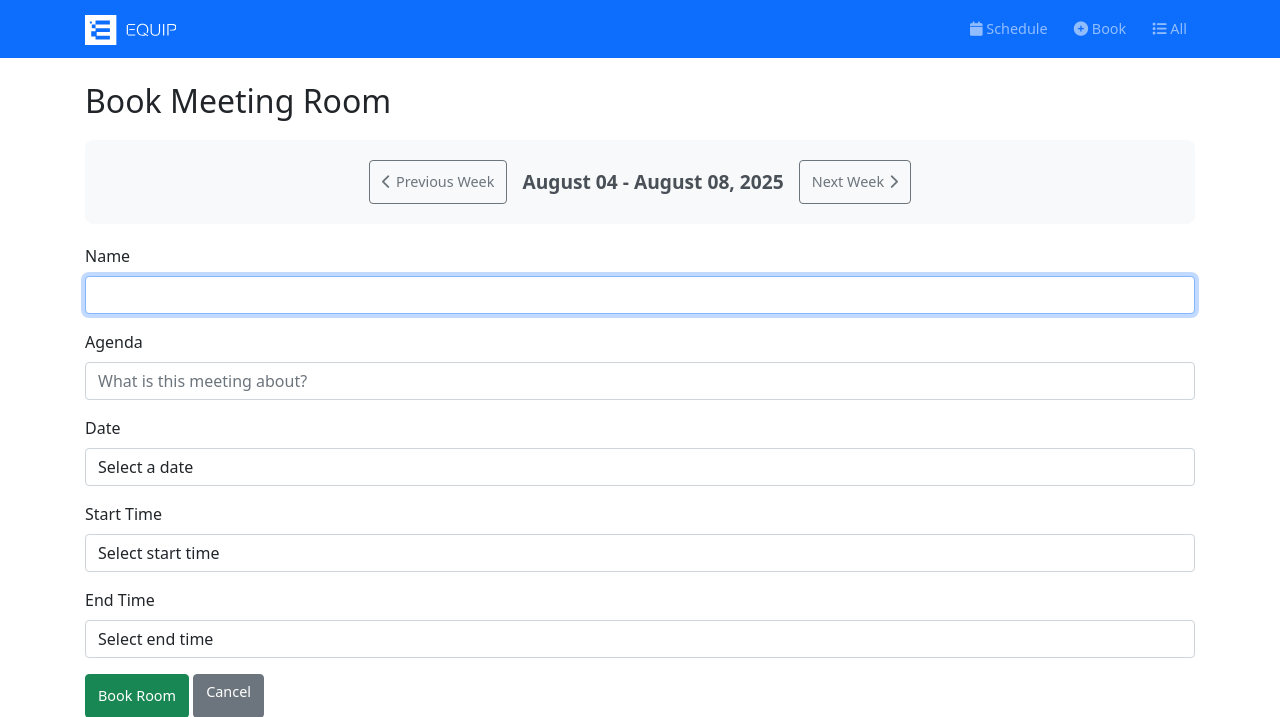
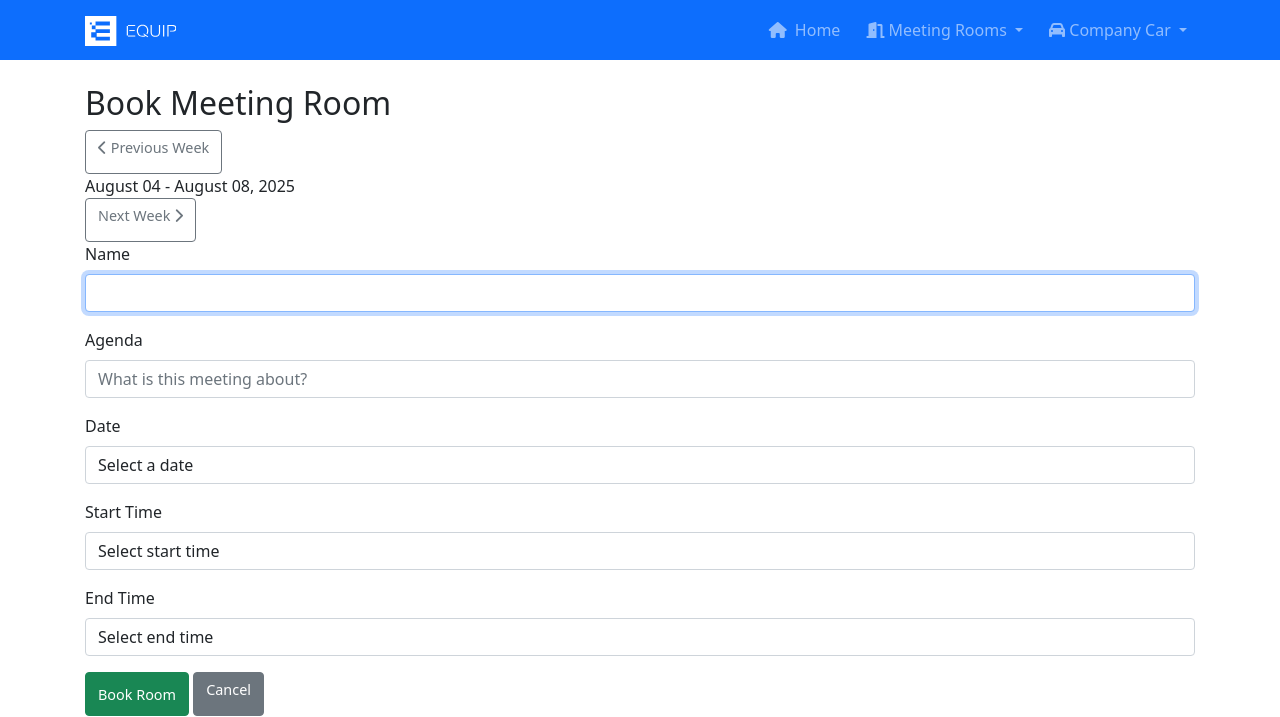
Before and after one commit to ChipulumutsoPhiri/Equip-Room-Booking, a Flask app: page /car/book in a window 1280 px wide. Shown: the top 717 px of the page. Run offline with Flask 3, Linux system fonts and the light colour scheme.

Commit message:
Update base.html
final from vsc

```diff
--- a/templates/base.html
+++ b/templates/base.html
@@ -3,108 +3,13 @@
 <head>
     <meta charset="UTF-8">
     <meta name="viewport" content="width=device-width, initial-scale=1.0">
-    <title>Meeting Room Booking</title>
+    <title>{% block title %}Office Resource Booking{% endblock %}</title>
     <link href="https://cdn.jsdelivr.net/npm/bootstrap@5.1.3/dist/css/bootstrap.min.css" rel="stylesheet">
     <link href="https://cdnjs.cloudflare.com/ajax/libs/font-awesome/6.0.0/css/all.min.css" rel="stylesheet">
     <style>
-        /* Mobile-first responsive design */
-        .booked {
-            background-color: #ffebee;
-            color: #c62828;
-            font-weight: bold;
-            padding: 8px;
-            text-align: center;
-            border-radius: 4px;
-        }
-        .available {
-            background-color: #e8f5e8;
-            cursor: pointer;
-            transition: background-color 0.2s;
-            padding: 8px;
-            text-align: center;
-            border-radius: 4px;
-        }
-        .available:hover {
-            background-color: #c8e6c9;
-        }
-        .time-slot {
-            font-size: 0.9em;
-            font-weight: bold;
-            background-color: #f5f5f5;
-            white-space: nowrap;
-            padding: 8px;
-        }
-
-        /* Week navigation - mobile responsive */
-        .week-navigation {
-            display: flex;
-            flex-direction: column;
-            align-items: center;
-            gap: 15px;
-            margin: 20px 0;
-            background: #f8f9fa;
-            padding: 20px;
-            border-radius: 8px;
-        }
-
-        .week-nav-buttons {
-            display: flex;
-            gap: 15px;
-            width: 100%;
-            justify-content: space-between;
-        }
-
-        .week-display {
-            font-size: 1.1em;
-            font-weight: bold;
-            color: #495057;
-            text-align: center;
-        }
-
-        .past-week {
-            opacity: 0.7;
-        }
-        .current-week {
-            background-color: #fff3cd;
-            border: 2px solid #ffc107;
-        }
-        .nav-btn {
-            display: flex;
-            align-items: center;
-            gap: 5px;
-            flex: 1;
-            justify-content: center;
-            min-height: 44px; /* Touch-friendly button size */
-        }
-
-        /* Schedule table responsive */
-        .schedule-table {
-            font-size: 0.85em;
-        }
-
-        .schedule-table th {
-            background-color: #343a40;
-            color: white;
-            text-align: center;
-            padding: 10px 4px;
-            font-size: 0.8em;
-        }
-
-        .schedule-table td {
-            padding: 4px;
-            vertical-align: middle;
-            min-height: 44px; /* Touch-friendly */
-        }
-
-        .quick-book-hint {
-            font-size: 0.75em;
-            color: #6c757d;
-            font-style: italic;
-        }
-
-        /* Mobile navbar improvements */
+        /* Global responsive improvements */
         .navbar-brand svg {
-            height: 25px;
+            height: 30px;
         }
 
         .navbar-nav {
@@ -117,25 +22,16 @@
             padding: 8px 12px;
         }
 
-        /* Container adjustments for mobile */
         .container {
             padding-left: 10px;
             padding-right: 10px;
         }
 
-        /* Responsive table wrapper */
-        .table-responsive {
-            border-radius: 8px;
-            box-shadow: 0 2px 8px rgba(0,0,0,0.1);
-        }
-
-        /* Mobile alerts */
         .alert {
             font-size: 0.9em;
             padding: 12px;
         }
 
-        /* Mobile buttons */
         .btn {
             min-height: 44px;
             font-size: 0.9em;
@@ -146,79 +42,19 @@
             font-size: 0.8em;
         }
 
-        /* Tablet and desktop improvements */
         @media (min-width: 768px) {
-            .week-navigation {
-                flex-direction: row;
-                justify-content: center;
+            .navbar-brand svg {
+                height: 35px;
             }
 
-            .week-nav-buttons {
-                width: auto;
-                justify-content: center;
-            }
-
-            .nav-btn {
-                flex: none;
-            }
-
-            .schedule-table {
-                font-size: 0.9em;
-            }
-
-            .schedule-table th {
-                font-size: 0.9em;
-                padding: 12px 8px;
-            }
-
-            .schedule-table td {
-                padding: 8px;
-            }
-
-            .navbar-brand svg {
-                height: 30px;
+            .navbar-nav .nav-link {
+                font-size: 1em;
+                padding: 10px 15px;
             }
 
             .container {
                 padding-left: 15px;
                 padding-right: 15px;
-            }
-        }
-
-        /* Large screens */
-        @media (min-width: 1200px) {
-            .schedule-table {
-                font-size: 1em;
-            }
-
-            .week-display {
-                font-size: 1.2em;
-            }
-        }
-
-        /* Fix for very small screens */
-        @media (max-width: 576px) {
-            .schedule-table th,
-            .schedule-table td {
-                font-size: 0.7em;
-                padding: 2px;
-            }
-
-            .time-slot {
-                font-size: 0.7em;
-            }
-
-            .quick-book-hint {
-                font-size: 0.6em;
-            }
-
-            .week-display {
-                font-size: 1em;
-            }
-
-            .navbar-nav .nav-link {
-                font-size: 0.8em;
-                padding: 6px 8px;
             }
         }
     </style>
@@ -227,13 +63,10 @@
     <nav class="navbar navbar-expand-lg navbar-dark bg-primary">
         <div class="container">
             <a class="navbar-brand" href="/">
+                <!-- ✅ Your original logo preserved -->
                 <svg style="height: 30px; margin-right: 8px;" viewBox="0 0 1028.18 337.41" xmlns="http://www.w3.org/2000/svg">
                   <defs>
-                    <style>
-                      .cls-1 {
-                        fill: white;
-                      }
-                    </style>
+                    <style>.cls-1 { fill: white; }</style>
                   </defs>
                   <g>
                     <path class="cls-1" d="M352.67,0v337.41H0V0h352.67ZM279.95,275.78v-43.19h-148.46v-41.34h148.46v-43.2H118.65v-42.05h161.3v-43.19H118.5v42.91h-41.87v42.83h41.87v34.27h-48.53v60.1h48.53v32.86h161.45ZM76.98,95.99v-23.46h-22.33v23.46h22.33Z"/>
@@ -252,16 +85,42 @@
                   </g>
                 </svg>
             </a>
-            <div class="navbar-nav ms-auto">
-                <a class="nav-link" href="/">
-                    <i class="fas fa-calendar"></i> Schedule
-                </a>
-                <a class="nav-link" href="/book">
-                    <i class="fas fa-plus-circle"></i> Book
-                </a>
-                <a class="nav-link" href="/bookings">
-                    <i class="fas fa-list"></i> All
-                </a>
+            <button class="navbar-toggler" type="button" data-bs-toggle="collapse" data-bs-target="#navbarNav">
+                <span class="navbar-toggler-icon"></span>
+            </button>
+            <div class="collapse navbar-collapse" id="navbarNav">
+                <ul class="navbar-nav ms-auto">
+                    <li class="nav-item">
+                        <a class="nav-link" href="/">
+                            <i class="fas fa-home me-1"></i>
+                            <span class="d-lg-inline d-none">Home</span>
+                        </a>
+                    </li>
+                    <!-- Meeting Room Dropdown -->
+                    <li class="nav-item dropdown">
+                        <a class="nav-link dropdown-toggle" href="#" id="roomDropdown" role="button" data-bs-toggle="dropdown">
+                            <i class="fas fa-door-open"></i>
+                            <span class="d-lg-inline d-none">Meeting Rooms</span>
+                        </a>
+                        <ul class="dropdown-menu dropdown-menu-end" aria-labelledby="roomDropdown">
+                            <li><a class="dropdown-item" href="/room">View Schedule</a></li>
+                            <li><a class="dropdown-item" href="/room/book">Book a Room</a></li>
+                            <li><a class="dropdown-item" href="/room/bookings">View Bookings</a></li>
+                        </ul>
+                    </li>
+                    <!-- Car Dropdown -->
+                    <li class="nav-item dropdown">
+                        <a class="nav-link dropdown-toggle" href="#" id="carDropdown" role="button" data-bs-toggle="dropdown">
+                            <i class="fas fa-car"></i>
+                            <span class="d-lg-inline d-none">Company Car</span>
+                        </a>
+                        <ul class="dropdown-menu dropdown-menu-end" aria-labelledby="carDropdown">
+                            <li><a class="dropdown-item" href="/car">View Schedule</a></li>
+                            <li><a class="dropdown-item" href="/car/book">Book Car</a></li>
+                            <li><a class="dropdown-item" href="/car/bookings">View Bookings</a></li>
+                        </ul>
+                    </li>
+                </ul>
             </div>
         </div>
     </nav>
```
